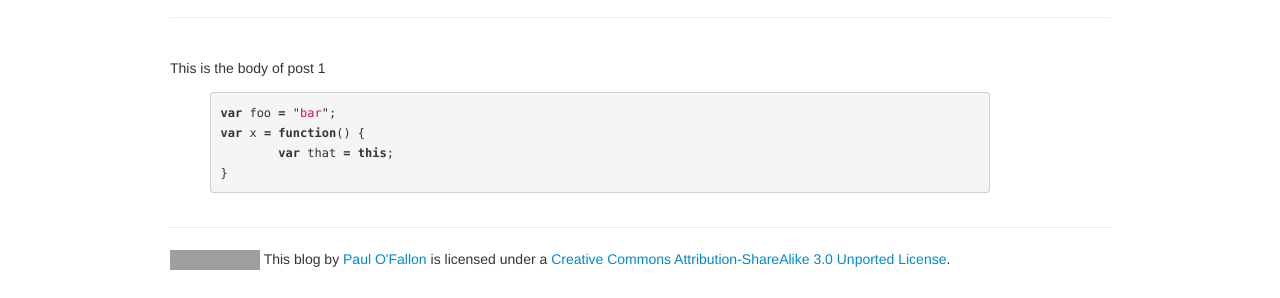
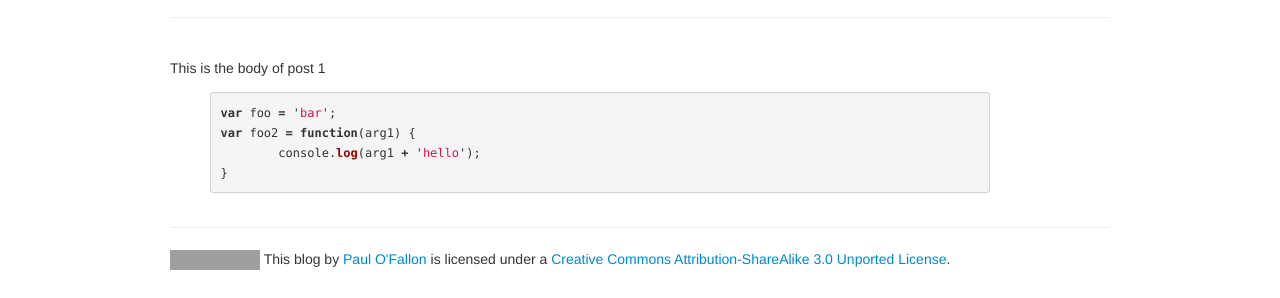
Before and after one commit to pofallon/pofallon.github.com, a Jekyll site: the page built from blog/_posts/2012-09-01-post1.md, in a window 1280 px wide. Shown: the part 122-420 px from the top of the page. Built offline with Jekyll 4.4.1, drawn with Linux system fonts in a browser that asks for light colours; grey boxes are pictures that could not be loaded.

Commit message:
Another code highlight test

```diff
--- a/blog/_posts/2012-09-01-post1.md
+++ b/blog/_posts/2012-09-01-post1.md
@@ -8,8 +8,8 @@ excerpt: This is an excerpt to convince you why you should want to read this blo
 This is the body of post 1
 
 {% highlight js %}
-var foo = "bar";
-var x = function() {
-	var that = this;
+var foo = 'bar';
+var foo2 = function(arg1) {
+	console.log(arg1 + 'hello');
 }
 {% endhighlight %}
```
